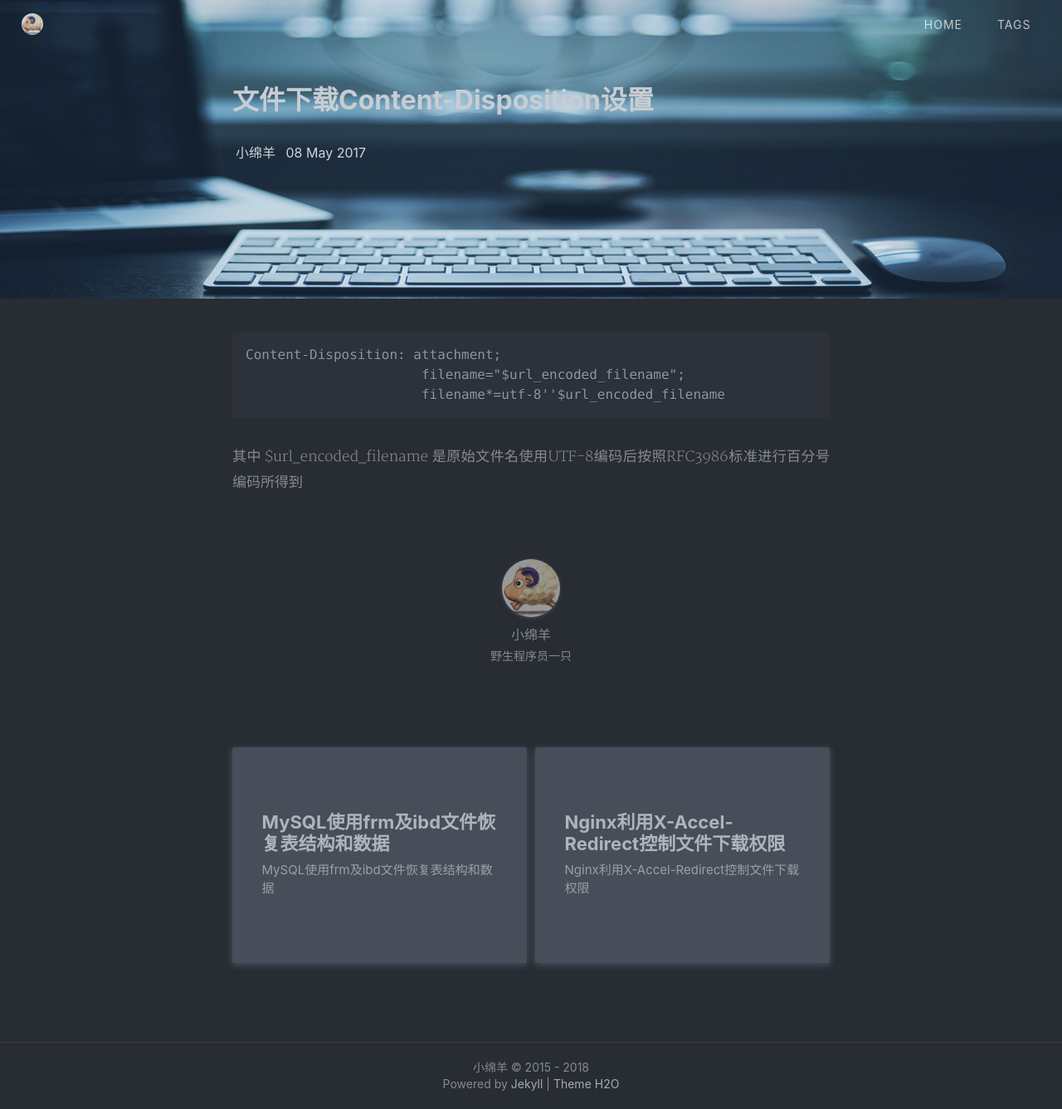
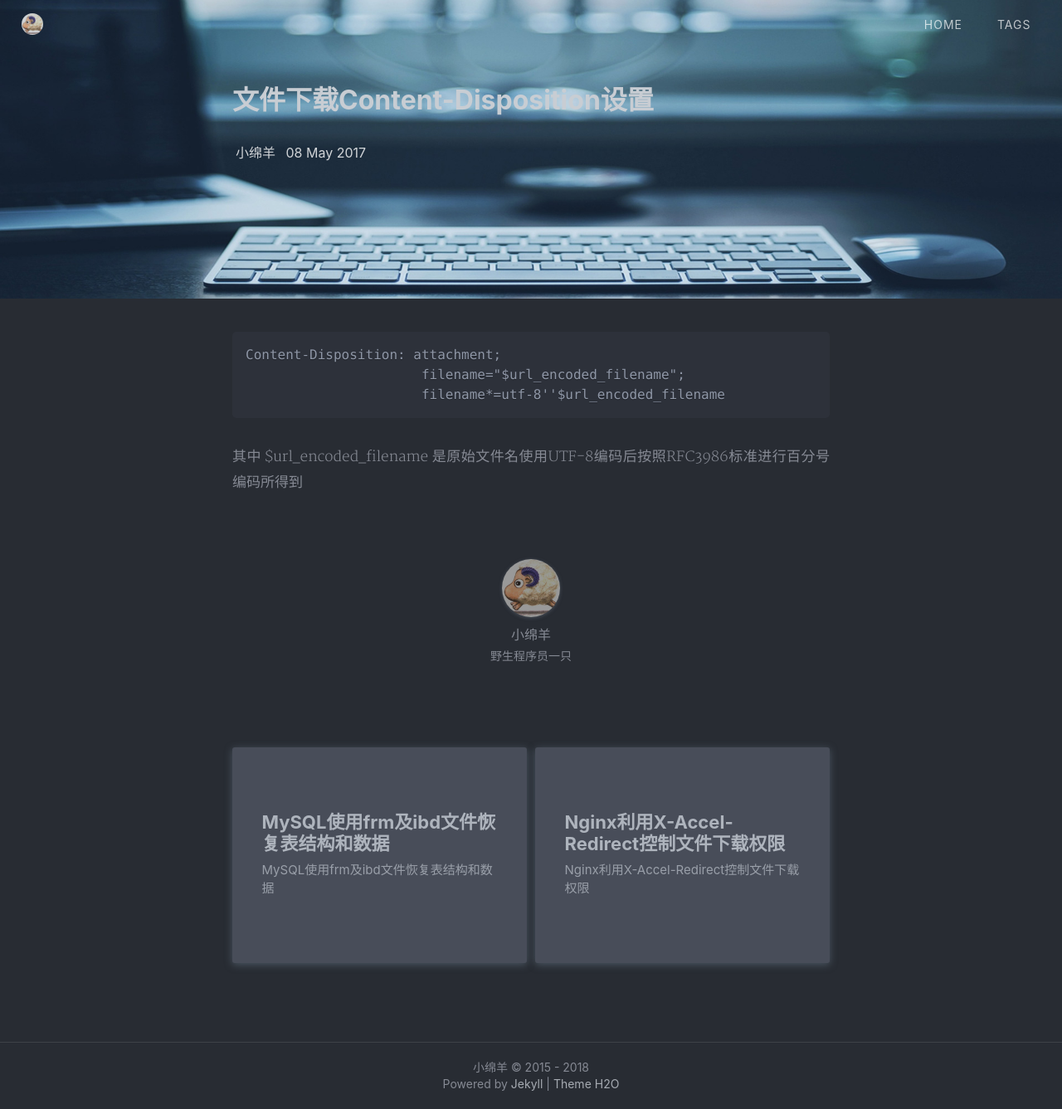
Before and after one commit to mingyangxiao/blog, a Jekyll site: the page built from _posts/2017-05-08-content-disposition.md, in a window 1280 px wide and 1337 px high. Shown: the whole window at 83% size. Built offline with Jekyll 4.4.1, drawn with Linux system fonts in a browser that asks for light colours; nearby versions of some CDN libraries; a style sheet for code colours, icons or effects is not loaded.

Commit message:
解决封面被错误的拉伸

```diff
--- a/assets/css/my.css
+++ b/assets/css/my.css
@@ -5,7 +5,7 @@
 
 /*自定义logo*/
 .g-header .g-logo {
-    background: url("/assets/img/profile.jpg") !important;
+    background: url("/assets/img/profile.jpg") center !important;
     background-size: cover !important;
     width: 26px !important;
     height: 26px !important;
@@ -17,6 +17,6 @@
 }
 
 .post-no-cover{
-    background: url("/assets/img/kb.jpg") !important;
+    background: url("/assets/img/kb.jpg") center !important;
     background-size: cover !important;
 }
```
